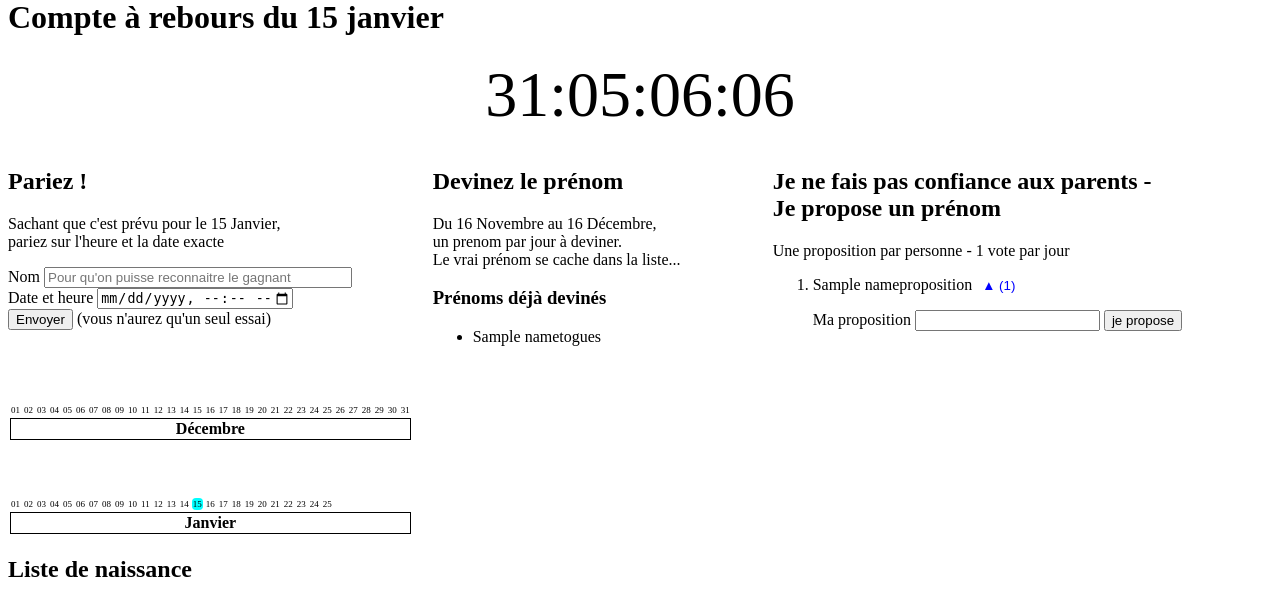
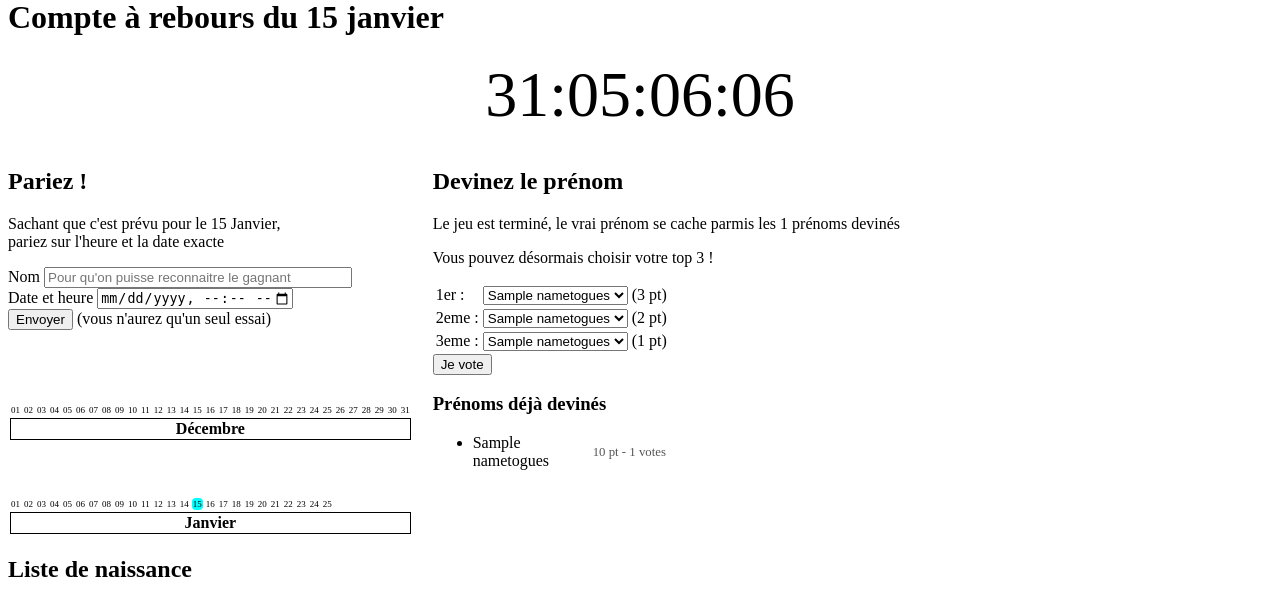
Before and after one commit to supermouette/tha_bomb_online, a Django app: page /offspring in a window 1280 px wide. Shown: the part 77-677 px from the top of the page. Run offline with Django 3.2, Linux system fonts and the light colour scheme; tables that the repository leaves empty hold one stand-in row (values such as "Sample post").

Commit message:
add endgame for guess name

```diff
--- a/game/models.py
+++ b/game/models.py
@@ -353,6 +353,8 @@ class NameToGuess(models.Model):
     name = models.CharField(max_length=15, null=False)
     guess_date = models.DateField(null=False)
     nb_guessed = models.IntegerField(default=0)
+    points = models.IntegerField(default=0)
+    votes = models.IntegerField(default=0)
 
     class Meta:
         ordering = ["guess_date"]
--- /dev/null
+++ b/game/static/game/offspring/name_guess_vote.js
@@ -0,0 +1,36 @@
+async function vote_name_guess() {
+  let top1 = document.getElementById("top_1").value;
+  let top2 = document.getElementById("top_2").value;
+  let top3 = document.getElementById("top_3").value;
+
+  let set = new Set([top1, top2, top3]);
+  if (set.size != 3) {
+    alert("Vous devez voter pour des noms différents");
+    return;
+  }
+
+  request = await fetch(`/offspring/guess_vote/${top1}/${top2}/${top3}`);
+  if (request.status != 200) {
+    alert("vote invalide");
+    throw new Error();
+  }
+  localStorage.setItem("guess_name_already_voted", `${top1}/${top2}/${top3}`);
+  document.location.reload();
+  return;
+}
+
+already_voted = localStorage.getItem("guess_name_already_voted");
+
+if (already_voted) {
+  document.getElementById("send_top_button").disabled = true;
+  let top1 = document.getElementById("top_1");
+  let top2 = document.getElementById("top_2");
+  let top3 = document.getElementById("top_3");
+  top1.disabled = true;
+  top2.disabled = true;
+  top3.disabled = true;
+  let names = already_voted.split("/");
+  top1.value = names[0];
+  top2.value = names[1];
+  top3.value = names[2];
+}
--- a/game/static/game/offspring/offspring.css
+++ b/game/static/game/offspring/offspring.css
@@ -102,7 +102,7 @@ th {
   border: 1px solid;
 }
 
-td {
+.day-header {
   font-size: 9px;
 }
 
@@ -151,3 +151,25 @@ td {
   font-size: 30px;
   color: blue;
 }
+
+.td-rank {
+  text-align: left;
+}
+
+.name_guess_list_wrapper {
+  list-style-type: disc;
+}
+
+.name_guess_list {
+  display: grid;
+  list-style: disc;
+  grid-template-columns: minmax(0, 15ch) auto;
+  align-items: left;
+  list-style-type: disc;
+  align-items: center;
+}
+
+.name_guess_status {
+  font-size: 0.8em;
+  color: #555;
+}
--- a/game/templates/offspring/bet.html
+++ b/game/templates/offspring/bet.html
@@ -37,7 +37,7 @@
     </tr>
     <tr>
         {% for d in days %}
-            <td id="day-header-{{month_number}}-{{d}}">{{d}}</td>
+            <td id="day-header-{{month_number}}-{{d}}" class="day-header">{{d}}</td>
         {% endfor %}
     </tr>
     <tr>
--- a/game/templates/offspring/index.html
+++ b/game/templates/offspring/index.html
@@ -29,6 +29,8 @@
 {% block script %}
     {% if guess_is_active %}
     <script src="{% static 'game/offspring/name_guess.js' %}"></script>
+    {% elif guess_finished %}
+    <script src="{% static 'game/offspring/name_guess_vote.js' %}"></script>
     {% endif %}
     <script src="{% static 'game/offspring/countdown.js' %}"></script>
     <script src="{% static 'game/offspring/name_suggestion.js' %}"></script>
--- a/game/templates/offspring/name_guess.html
+++ b/game/templates/offspring/name_guess.html
@@ -1,6 +1,48 @@
 
 <h1>Devinez le prénom</h1>
+{% if guess_finished %}
+<p> Le jeu est terminé, le vrai prénom se cache parmis les {{names_guessed|length}} prénoms devinés</p>
+<p> Vous pouvez désormais choisir votre top 3 !</p>
+    <table>
+        <tr>
+            <td class="td-rank">1er : </td>
+            <td>
+                <select name="top_1" id="top_1">
+                {% for name in names_guessed %}
+                    <option value="{{name.name}}">{{name.name}}</option>
+                {% endfor %}
+                </select>
+            </td>
+            <td>(3 pt)</td>
+        </tr>
+        <tr>
+            <td  class="td-rank">2eme : </td>
+            <td>
+                <select name="top_2" id="top_2">
+                {% for name in names_guessed %}
+                    <option value="{{name.name}}">{{name.name}}</option>
+                {% endfor %}
+                </select>
+            </td>
+            <td>(2 pt)</td>
+        </tr>
+        <tr>
+            <td  class="td-rank">3eme : </td>
+            <td>
+                <select name="top_3" id="top_3">
+                {% for name in names_guessed %}
+                    <option value="{{name.name}}">{{name.name}}</option>
+                {% endfor %}
+                </select>
+            </td>
+            <td>(1 pt)</td>
+        </tr>
+    </table>
+    <button id="send_top_button" onclick="vote_name_guess()">Je vote</button>
+</p>
+{% else %}
 <p>Du 16 Novembre au 16 Décembre,<br> un prenom par jour à deviner. <br>Le vrai prénom se cache dans la liste...</p>
+{% endif %}
 {% if guess_is_active %}
 <table id="name_guess_table">
     {% for i in guess_max_try_range %}
@@ -57,9 +99,18 @@
 {% if names_guessed|length > 0 %}
 <div>
     <h3>Prénoms déjà devinés</h3>
-    <ul>
+    <ul class="name_guess_list_wrapper">
         {% for name in names_guessed %}
-            <li>{{name.name}}</li>
+            <li >
+                <div class="name_guess_list">
+                    <span> {{name.name}} </span>
+                    {% if guess_finished %}
+                    <span class="name_guess_status">
+                        {{name.points}} pt - {{name.votes}} votes
+                    </span>
+                    {% endif %}
+                </div>
+            </li>
         {% endfor %}
     </ul>
 </div>
--- a/game/urls.py
+++ b/game/urls.py
@@ -47,6 +47,11 @@ urlpatterns = [
     path("offspring", views.offspring, name="offspring"),
     path("offspring/guess/<str:guessed_name>", views.guess_name, name="guess_name"),
     path(
+        "offspring/guess_vote/<str:top1>/<str:top2>/<str:top3>",
+        views.vote_guess_name,
+        name="guess_name_vote",
+    ),
+    path(
         "offspring/suggestion/<str:suggested_name>",
         views.make_suggestion,
         name="make_suggestion",
--- a/game/views/index.py
+++ b/game/views/index.py
@@ -238,10 +238,12 @@ def offspring(request):
     ]
 
     if len(name_to_guess_query) == 0:
+        names_guessed.sort(key=lambda x: (-x.points, -x.votes, x.guess_date))
         guess_context = {
             "guess_is_active": False,
             "names_guessed": names_guessed,
             "bet_range": bet_range,
+            "guess_finished": len(names_guessed) != 0,
         }
     else:
         name_to_guess = name_to_guess_query[0].name
@@ -305,6 +307,23 @@ def guess_name(request, guessed_name: str):
         name_obj.save()
 
     return JsonResponse(jsonResponse)
+
+
+def vote_guess_name(request, top1, top2, top3):
+    from game.models import NameToGuess
+
+    if len({top1, top2, top3}) != 3:
+        raise BadRequest("Cannot vote for same name multiple time")
+
+    top = [(top1, 3), (top2, 2), (top3, 1)]
+
+    for top_name, points in top:
+        name = NameToGuess.objects.get(name=top_name)
+        name.points += points
+        name.votes += 1
+        name.save()
+
+    return HttpResponse()
 
 
 def make_suggestion(request, suggested_name):
```
Also changed, not shown: game/migrations/0023_nametoguess_points_nametoguess_votes.py (added).
